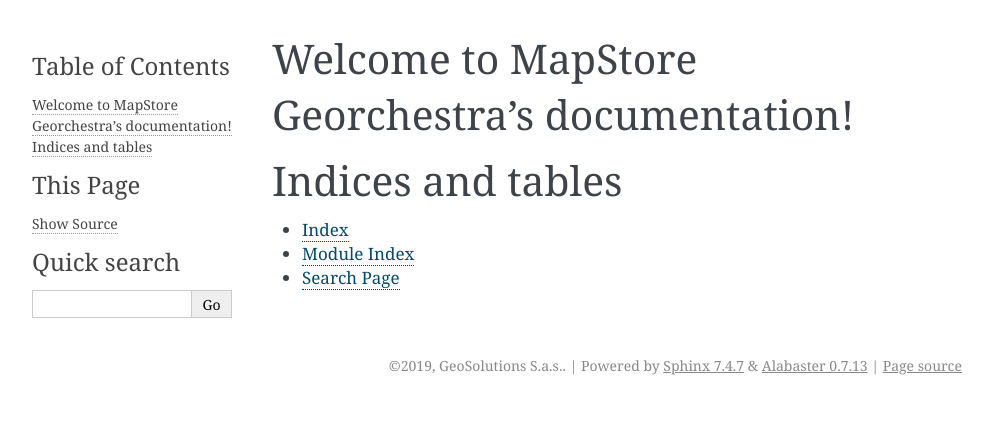
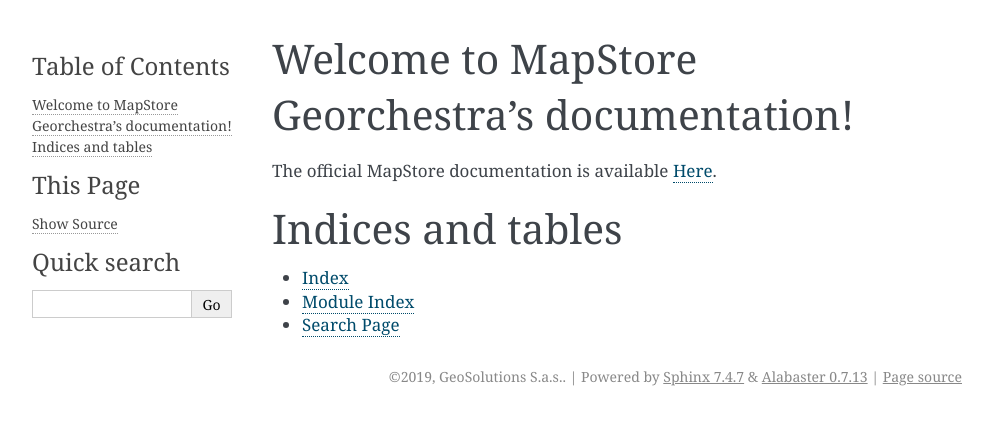
Before and after one commit to georchestra/mapstore2-georchestra, a Sphinx documentation site: the page built from docs/source/index.rst, in a window 1280 px wide. Shown: the top 425 px of the page, without its empty margins (148-1141 px from the left). Built offline with Sphinx 7.4.7, drawn with Linux system fonts in a browser that asks for light colours.

Commit message:
add link to official docuemntation

```diff
--- a/docs/source/index.rst
+++ b/docs/source/index.rst
@@ -5,6 +5,9 @@
 
 Welcome to MapStore Georchestra's documentation!
 ================================================
+
+The official MapStore documentation is available `Here
+<https://mapstore.readthedocs.io/en/latest/>`_.
 
 .. toctree::
    :maxdepth: 2
```
